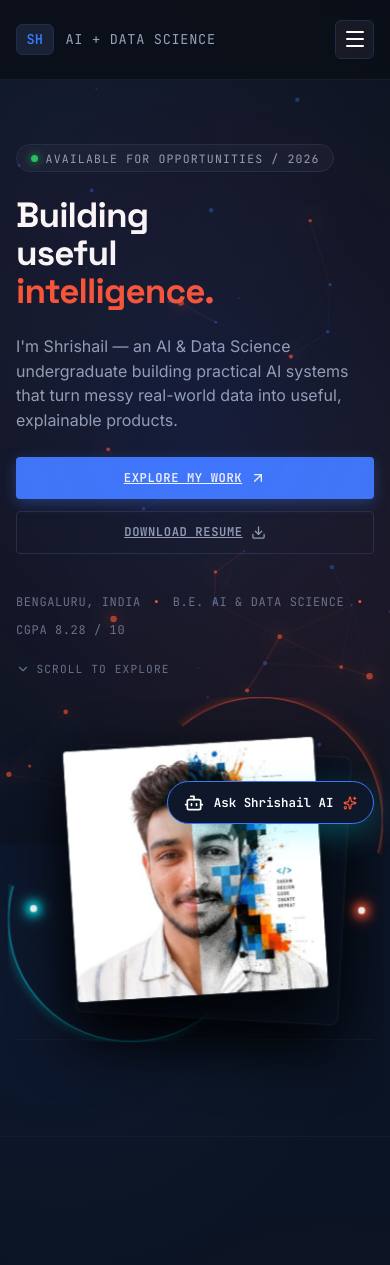
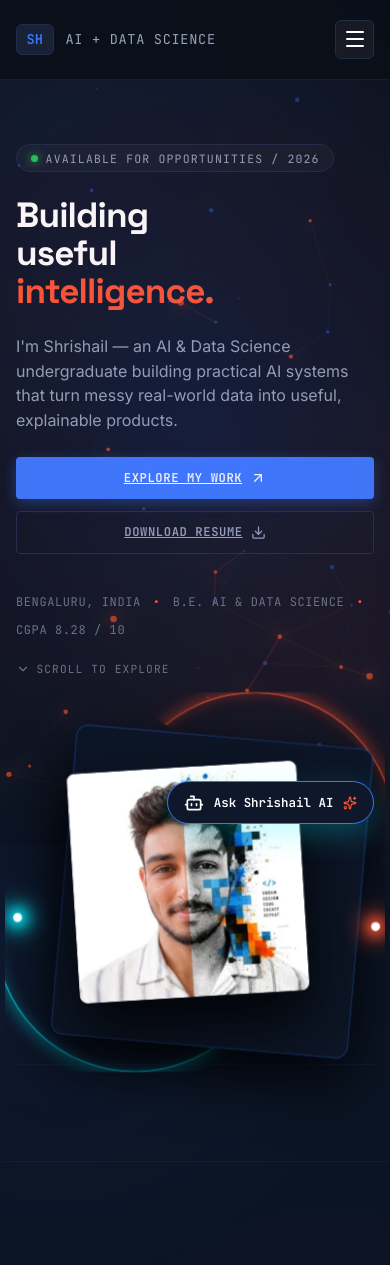
Before and after one commit to shrishailad24/portfolio-, a React (Vite) app: page / in a window 390 px wide. Shown: the top 1265 px of the page. Built offline with nearby package versions, Linux system fonts and the light colour scheme.

Commit message:
fix(hero): restore distinct 2-card layered offset composition matching Image 2 on desktop and mobile viewports

```diff
--- a/src/index.css
+++ b/src/index.css
@@ -2851,17 +2851,18 @@ section {
   display: flex;
   justify-content: center;
   align-items: center;
+  position: relative;
 }
 
 .exact-backplate-box {
   position: relative;
   width: 100%;
-  max-width: 510px;
-  min-height: 500px;
+  max-width: 480px;
+  min-height: 480px;
   display: flex;
   align-items: center;
   justify-content: center;
-  padding: 20px;
+  padding: 24px;
 }
 
 /* SUBTLE ELEGANT ORBIT RINGS */
@@ -2873,73 +2874,76 @@ section {
 }
 
 .glowing-orbit-ring.blue-orbit {
-  width: 440px;
-  height: 440px;
-  bottom: -35px;
+  width: 460px;
+  height: 460px;
+  bottom: -40px;
   left: -50px;
-  border: 1.5px solid rgba(0, 240, 255, 0.7);
-  box-shadow: 0 0 12px rgba(0, 240, 255, 0.35);
+  border: 1.8px solid #00F0FF;
+  box-shadow: 0 0 20px rgba(0, 240, 255, 0.6), inset 0 0 15px rgba(0, 240, 255, 0.3);
   clip-path: polygon(0 35%, 100% 100%, 0 100%);
 }
 
 .glowing-orbit-ring.orange-orbit {
-  width: 440px;
-  height: 440px;
-  top: -35px;
+  width: 460px;
+  height: 460px;
+  top: -40px;
   right: -50px;
-  border: 1.5px solid rgba(255, 85, 51, 0.7);
-  box-shadow: 0 0 12px rgba(255, 85, 51, 0.35);
+  border: 1.8px solid #FF5533;
+  box-shadow: 0 0 20px rgba(255, 85, 51, 0.6), inset 0 0 15px rgba(255, 85, 51, 0.3);
   clip-path: polygon(0 0, 100% 0, 100% 65%);
 }
 
 /* ORBIT GLOW NODES */
 .orbit-node {
   position: absolute;
-  width: 7px;
-  height: 7px;
+  width: 9px;
+  height: 9px;
   background: #FFFFFF;
   border-radius: 50%;
-  z-index: 3;
+  z-index: 5;
   pointer-events: none;
 }
 
 .orbit-node.blue-node {
-  bottom: 95px;
-  left: -28px;
-  box-shadow: 0 0 8px 3px #00F0FF, 0 0 16px 5px rgba(0, 240, 255, 0.6);
+  bottom: 110px;
+  left: -32px;
+  box-shadow: 0 0 12px 4px #00F0FF, 0 0 24px 8px rgba(0, 240, 255, 0.8);
 }
 
 .orbit-node.orange-node {
-  top: 175px;
-  right: -32px;
-  box-shadow: 0 0 8px 3px #FF5533, 0 0 16px 5px rgba(255, 85, 51, 0.6);
-}
-
-/* BEHIND DARK BACKPLATE LAYER */
+  top: 190px;
+  right: -35px;
+  box-shadow: 0 0 12px 4px #FF5533, 0 0 24px 8px rgba(255, 85, 51, 0.8);
+}
+
+/* BEHIND DARK BACKPLATE CARD LAYER (DISTINCT SECOND CARD) */
 .backplate-dark-layer {
   position: absolute;
-  top: 18px;
-  bottom: -12px;
-  left: 24px;
-  right: -12px;
-  background: rgba(11, 20, 36, 0.85);
-  border: 1px solid rgba(255, 255, 255, 0.08);
-  border-radius: 8px;
-  transform: rotate(3deg);
+  top: 10px;
+  bottom: -20px;
+  left: 30px;
+  right: -25px;
+  background: #0D1627;
+  border: 1.5px solid rgba(58, 120, 255, 0.35);
+  border-radius: 12px;
+  transform: rotate(5deg);
   z-index: 2;
-  box-shadow: 0 25px 60px rgba(0, 0, 0, 0.8);
-}
-
+  box-shadow: 0 25px 60px rgba(0, 0, 0, 0.85);
+}
+
+/* FRONT TILTED PROFILE PHOTO CARD LAYER (FIRST CARD) */
 .exact-profile-img {
   position: relative;
   z-index: 4;
-  width: 100%;
+  width: 92%;
+  max-width: 440px;
   height: auto;
   object-fit: cover;
-  border-radius: 4px;
+  border-radius: 8px;
   transform: rotate(-3.5deg);
+  margin-right: 20px;
   transition: transform 0.35s cubic-bezier(0.16, 1, 0.3, 1);
-  box-shadow: 0 30px 60px rgba(0, 0, 0, 0.85);
+  box-shadow: 0 30px 65px rgba(0, 0, 0, 0.9);
 }
 
 .exact-profile-img:hover {
@@ -3427,15 +3431,31 @@ section {
   }
 
   .exact-backplate-box {
-    max-width: 320px !important;
-    min-height: 320px !important;
+    max-width: 350px !important;
+    min-height: 350px !important;
     margin: 0 auto !important;
-    padding: 12px !important;
+    padding: 16px !important;
+  }
+
+  .backplate-dark-layer {
+    top: 5px !important;
+    bottom: -18px !important;
+    left: 22px !important;
+    right: -20px !important;
+    transform: rotate(5deg) !important;
+    display: block !important;
+  }
+
+  .exact-profile-img {
+    width: 88% !important;
+    max-width: 310px !important;
+    transform: rotate(-3.5deg) !important;
+    margin-right: 18px !important;
   }
 
   .glowing-orbit-ring.blue-orbit, .glowing-orbit-ring.orange-orbit {
-    width: 290px !important;
-    height: 290px !important;
+    width: 330px !important;
+    height: 330px !important;
   }
 
   /* Grids to Single Column */
@@ -3543,13 +3563,27 @@ body {
   }
 
   .exact-backplate-box {
-    max-width: 275px !important;
-    min-height: 275px !important;
+    max-width: 300px !important;
+    min-height: 300px !important;
+  }
+
+  .backplate-dark-layer {
+    top: 4px !important;
+    bottom: -15px !important;
+    left: 18px !important;
+    right: -16px !important;
+    transform: rotate(5deg) !important;
+  }
+
+  .exact-profile-img {
+    width: 86% !important;
+    max-width: 265px !important;
+    margin-right: 14px !important;
   }
 
   .glowing-orbit-ring.blue-orbit, .glowing-orbit-ring.orange-orbit {
-    width: 245px !important;
-    height: 245px !important;
+    width: 280px !important;
+    height: 280px !important;
   }
 
   .btn-explore-work, .btn-download-resume {
```
